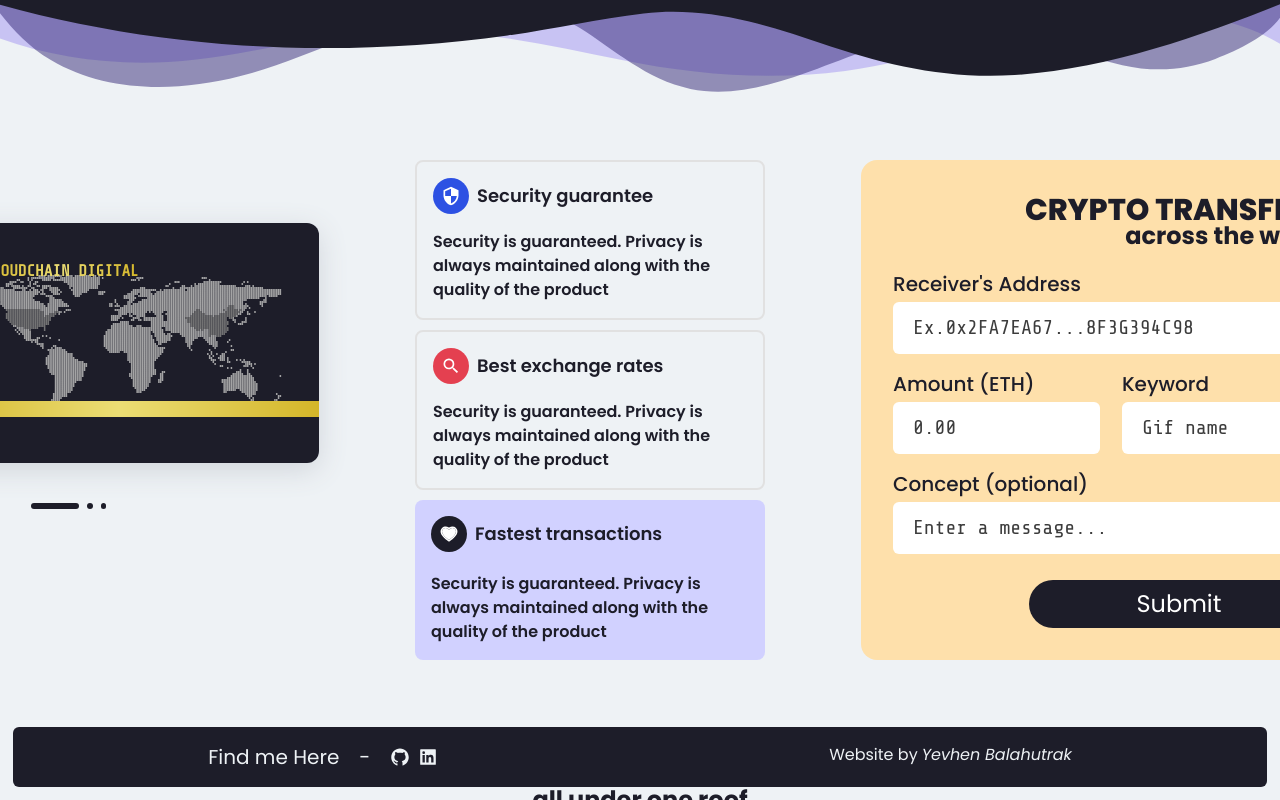
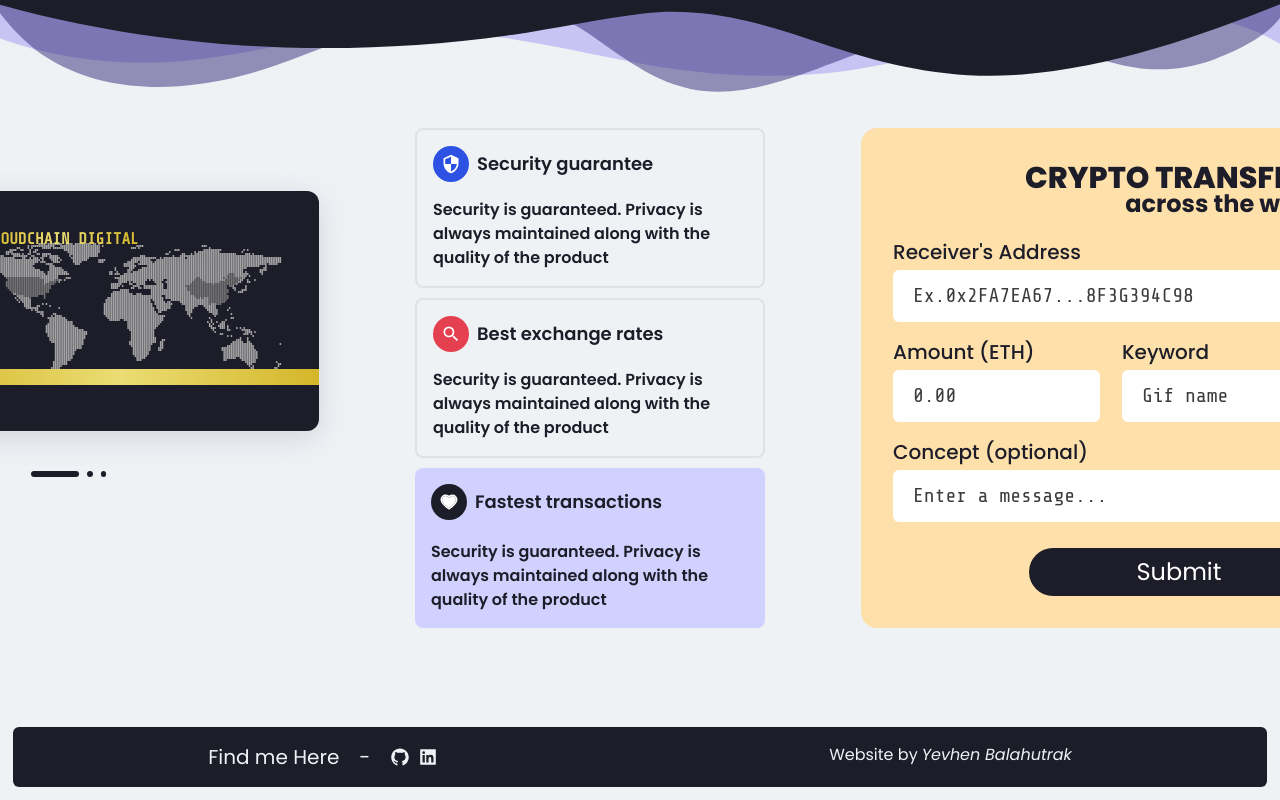
Before and after one commit to Yevhenbk/cloudchain-solidity, a Next.js app in the folder client/: page /wallet in a window 1280 px wide. Shown: the top 800 px of the page. Built offline with nearby package versions, Linux system fonts and the light colour scheme.

Commit message:
fixed top margin of transactions

```diff
--- a/client/components/molecules/Wrapper.tsx
+++ b/client/components/molecules/Wrapper.tsx
@@ -15,7 +15,7 @@ export function Wrapper({ intent='main', ...props }: Props) {
         intent === 'main',
         'flex-col justify-start items-center max-w-[645px] 2xl:max-w-[800px]':
         intent === 'section',
-        'w-[100vw] h-[100%] flex-col justify-center gap-24 items-center mt-40':
+        'w-[100vw] h-[100%] flex-col justify-center gap-24 items-center mt-32':
         intent === 'transactions',
         'w-[100vw] h-[100%] flex-row justify-center gap-24 items-center':
         intent === 'sector',
```
